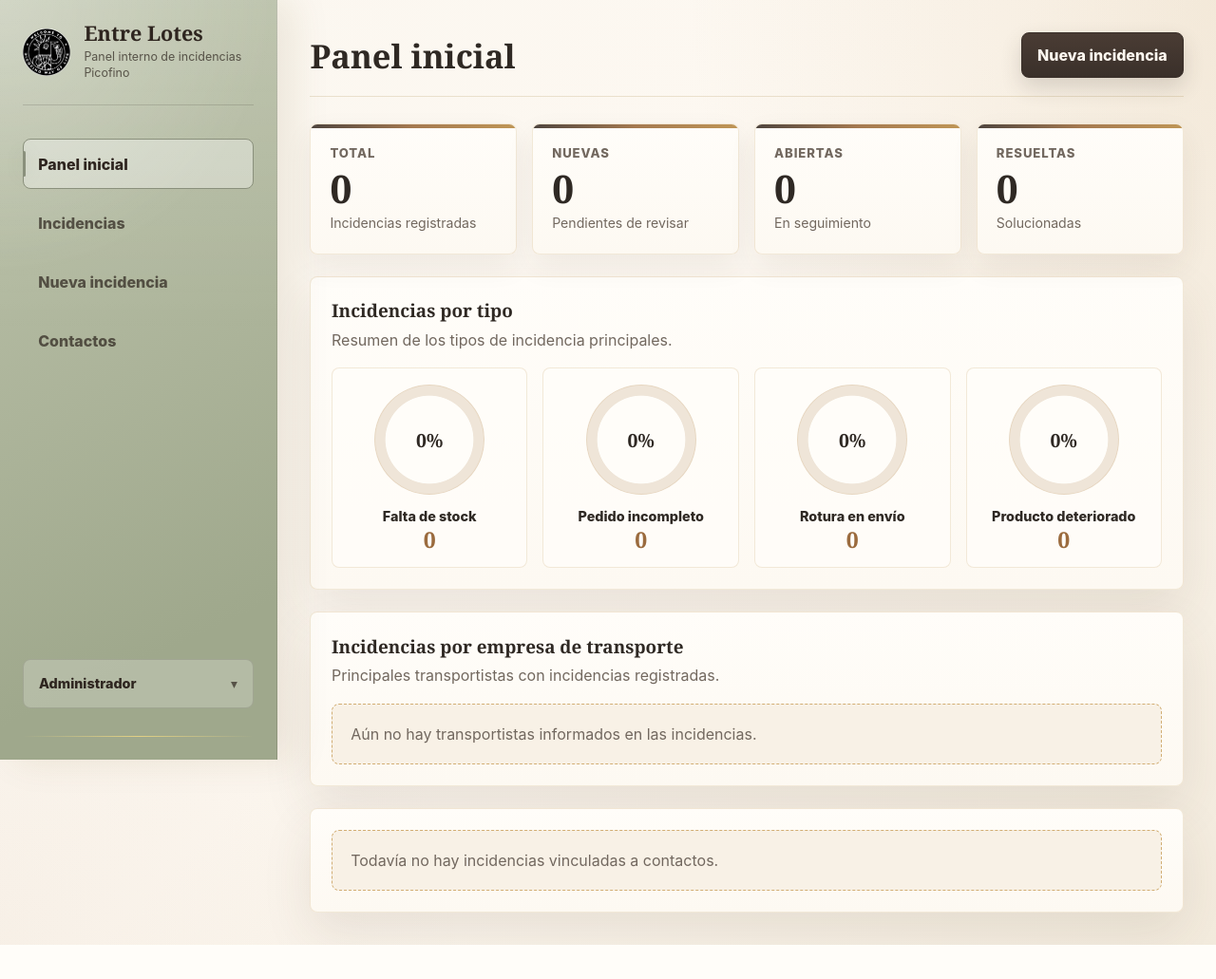
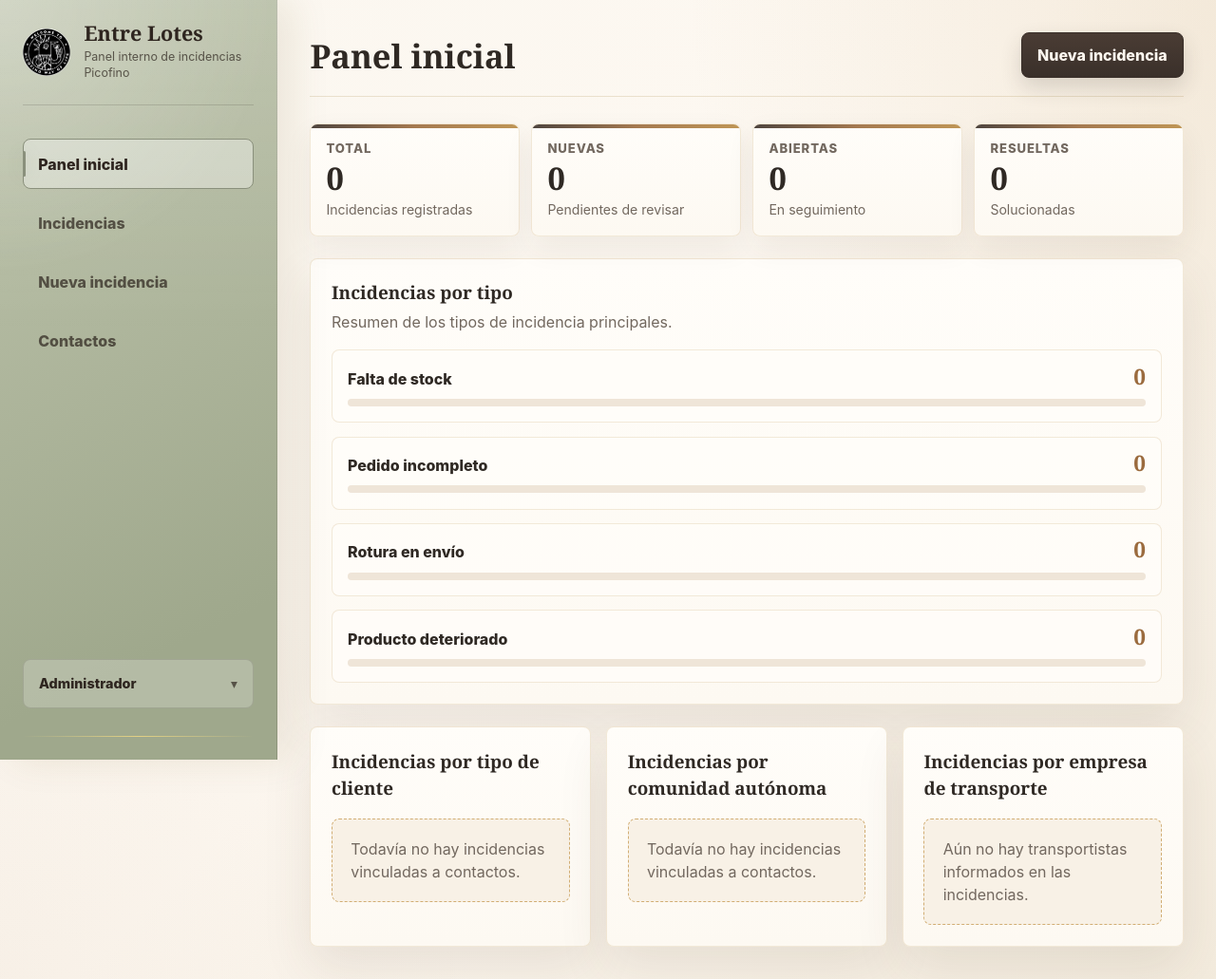
Before and after one commit to celiaefe/el_desaguisado, a Flask app: page /dashboard in a window 1280 px wide. Shown: the whole page at 95% size. Before the commit the page ends 995 px from the top, so only its background shows below. Run offline with Flask 3, Linux system fonts and the light colour scheme; a user stored in the database is signed in.

Commit message:
Reorganizar dashboard con barras por tipo y donuts ejecutivos

```diff
--- a/app.py
+++ b/app.py
@@ -1153,6 +1153,57 @@ def create_app() -> Flask:
     @app.get("/dashboard")
     @login_required
     def dashboard():
+        donut_palette = [
+            "#9B6B3E",
+            "#B88A44",
+            "#6E7D55",
+            "#8A4A3C",
+            "#7F6A56",
+            "#9C8B73",
+            "#B7A382",
+        ]
+
+        def build_donut_series(raw_items, limit=None, other_label=None):
+            items = list(raw_items)
+            if limit and len(items) > limit:
+                kept = items[:limit]
+                other_total = sum(total for _name, total in items[limit:])
+                if other_total:
+                    kept.append((other_label or "Otros", other_total))
+                items = kept
+
+            total = sum(total for _name, total in items)
+            if not total:
+                return {"series": [], "total": 0, "background": ""}
+
+            start = 0
+            segments = []
+            for index, (name, count) in enumerate(items):
+                pct = round((count / total) * 100, 1)
+                color = donut_palette[index % len(donut_palette)]
+                end = start + ((count / total) * 100)
+                segments.append(
+                    {
+                        "nombre": name,
+                        "total": count,
+                        "porcentaje": pct,
+                        "color": color,
+                        "start": start,
+                        "end": end,
+                    }
+                )
+                start = end
+
+            gradient_parts = [
+                f"{segment['color']} {segment['start']:.3f}% {segment['end']:.3f}%"
+                for segment in segments
+            ]
+            return {
+                "series": segments,
+                "total": total,
+                "background": f"conic-gradient({', '.join(gradient_parts)})",
+            }
+
         total = Incidencia.query.count()
         nuevas = Incidencia.query.filter_by(estado="Nueva").count()
         abiertas = Incidencia.query.filter(
@@ -1173,32 +1224,22 @@ def create_app() -> Flask:
                 {
                     "nombre": tipo,
                     "total": count,
-                    "porcentaje": round((count / total_tipos_dashboard) * 100)
+                    "porcentaje_total": round((count / total_tipos_dashboard) * 100, 1)
                     if total_tipos_dashboard
+                    else 0,
+                    "porcentaje_barra": round((count / max(conteos_por_tipo.values(), default=1)) * 100)
+                    if conteos_por_tipo
                     else 0,
                 }
             )
-        conteos_transportista = dict(
+        conteos_transportista = (
             db.session.query(Incidencia.transportista, db.func.count(Incidencia.id))
             .filter(Incidencia.transportista.isnot(None))
             .filter(Incidencia.transportista != "")
             .group_by(Incidencia.transportista)
             .order_by(db.func.count(Incidencia.id).desc())
-            .limit(4)
             .all()
         )
-        total_transportistas_dashboard = sum(conteos_transportista.values())
-        incidencias_por_transportista = []
-        for transportista, count in conteos_transportista.items():
-            incidencias_por_transportista.append(
-                {
-                    "nombre": transportista,
-                    "total": count,
-                    "porcentaje": round((count / total_transportistas_dashboard) * 100)
-                    if total_transportistas_dashboard
-                    else 0,
-                }
-            )
         conteos_tipo_cliente = (
             db.session.query(
                 db.func.coalesce(db.func.nullif(Contacto.tipo_cliente, ""), "Sin tipo"),
@@ -1209,21 +1250,6 @@ def create_app() -> Flask:
             .order_by(db.func.count(Incidencia.id).desc())
             .all()
         )
-        total_tipo_cliente = sum(total for _nombre, total in conteos_tipo_cliente)
-        max_tipo_cliente = max((total for _nombre, total in conteos_tipo_cliente), default=0)
-        incidencias_por_tipo_cliente = [
-            {
-                "nombre": nombre,
-                "total": total,
-                "porcentaje_total": round((total / total_tipo_cliente) * 100)
-                if total_tipo_cliente
-                else 0,
-                "porcentaje_barra": round((total / max_tipo_cliente) * 100)
-                if max_tipo_cliente
-                else 0,
-            }
-            for nombre, total in conteos_tipo_cliente
-        ]
         conteos_comunidad = (
             db.session.query(
                 db.func.coalesce(
@@ -1240,24 +1266,19 @@ def create_app() -> Flask:
                 )
             )
             .order_by(db.func.count(Incidencia.id).desc())
-            .limit(8)
             .all()
         )
-        total_comunidad = sum(total for _nombre, total in conteos_comunidad)
-        max_comunidad = max((total for _nombre, total in conteos_comunidad), default=0)
-        incidencias_por_comunidad = [
-            {
-                "nombre": nombre,
-                "total": total,
-                "porcentaje_total": round((total / total_comunidad) * 100)
-                if total_comunidad
-                else 0,
-                "porcentaje_barra": round((total / max_comunidad) * 100)
-                if max_comunidad
-                else 0,
-            }
-            for nombre, total in conteos_comunidad
-        ]
+        incidencias_por_tipo_cliente = build_donut_series(conteos_tipo_cliente)
+        incidencias_por_comunidad = build_donut_series(
+            conteos_comunidad,
+            limit=6,
+            other_label="Otras",
+        )
+        incidencias_por_transportista = build_donut_series(
+            conteos_transportista,
+            limit=6,
+            other_label="Otros",
+        )
 
         return render_template(
             "dashboard.html",
--- a/static/style.css
+++ b/static/style.css
@@ -476,6 +476,10 @@ a {
   grid-template-columns: repeat(4, minmax(0, 1fr));
 }
 
+.summary-grid-compact {
+  gap: 0.8rem;
+}
+
 .summary-card,
 .panel {
   border: 1px solid rgba(184, 138, 68, 0.18);
@@ -487,7 +491,7 @@ a {
 .summary-card {
   position: relative;
   overflow: hidden;
-  padding: 1.32rem 1.25rem;
+  padding: 1.05rem 1rem;
 }
 
 .summary-card::before {
@@ -520,10 +524,10 @@ a {
 
 .summary-card strong {
   display: block;
-  margin: 0.42rem 0 0.35rem;
+  margin: 0.34rem 0 0.28rem;
   color: var(--text);
   font-family: Georgia, "Times New Roman", serif;
-  font-size: 2.55rem;
+  font-size: 2.05rem;
   font-weight: 700;
   line-height: 1;
 }
@@ -683,6 +687,68 @@ a {
   font-family: Georgia, "Times New Roman", serif;
   font-size: 1.45rem;
   line-height: 1;
+}
+
+.dashboard-donut-grid {
+  display: grid;
+  gap: 1rem;
+  grid-template-columns: repeat(3, minmax(0, 1fr));
+}
+
+.donut-panel {
+  display: grid;
+  align-content: start;
+}
+
+.donut-wrap {
+  display: grid;
+  gap: 0.9rem;
+}
+
+.donut-compact {
+  width: 132px;
+  aspect-ratio: 1;
+  border-radius: 50%;
+  margin: 0 auto;
+  background: #EFE5D8;
+  box-shadow: inset 0 0 0 14px var(--surface), inset 0 0 0 1px rgba(184, 138, 68, 0.2);
+}
+
+.donut-legend {
+  display: grid;
+  gap: 0.45rem;
+}
+
+.donut-legend-row {
+  display: grid;
+  grid-template-columns: auto minmax(0, 1fr) auto;
+  align-items: center;
+  gap: 0.5rem;
+  padding: 0.4rem 0.45rem;
+  border: 1px solid rgba(184, 138, 68, 0.14);
+  border-radius: 8px;
+  background: rgba(255, 253, 249, 0.72);
+}
+
+.donut-swatch {
+  width: 10px;
+  height: 10px;
+  border-radius: 999px;
+  background: var(--swatch);
+}
+
+.donut-name {
+  color: var(--text);
+  font-size: 0.86rem;
+  font-weight: 800;
+  min-width: 0;
+}
+
+.donut-meta {
+  color: #8A6D48;
+  font-size: 0.82rem;
+  font-weight: 760;
+  white-space: nowrap;
 }
 
 .table-wrap {
@@ -1160,6 +1226,7 @@ tbody tr:last-child td {
 
   .summary-grid,
   .type-chart-grid,
+  .dashboard-donut-grid,
   .filters-form,
   .notes-grid {
     grid-template-columns: repeat(2, minmax(0, 1fr));
@@ -1192,6 +1259,7 @@ tbody tr:last-child td {
   .sidebar-nav,
   .summary-grid,
   .type-chart-grid,
+  .dashboard-donut-grid,
   .filters-form,
   .form-grid,
   .detail-list,
--- a/templates/dashboard.html
+++ b/templates/dashboard.html
@@ -8,7 +8,7 @@
 {% endblock %}
 
 {% block content %}
-  <section class="summary-grid" aria-label="Resumen de incidencias">
+  <section class="summary-grid summary-grid-compact" aria-label="Resumen de incidencias">
     <article class="summary-card">
       <span>Total</span>
       <strong>{{ total }}</strong>
@@ -38,110 +38,92 @@
         <p>Resumen de los tipos de incidencia principales.</p>
       </div>
     </div>
-
-    <div class="type-chart-grid" aria-label="Incidencias por tipo">
-      {% for tipo in incidencias_por_tipo %}
-        <article class="type-chart-card">
-          <div
-            class="type-donut type-donut-{{ loop.index }}"
-            style="--value: {{ tipo.porcentaje }};"
-            aria-label="{{ tipo.nombre }}: {{ tipo.total }} incidencia{% if tipo.total != 1 %}s{% endif %}, {{ tipo.porcentaje }}%"
-          >
-            <span>{{ tipo.porcentaje }}%</span>
+    <div class="type-breakdown" aria-label="Incidencias por tipo">
+      {% for item in incidencias_por_tipo %}
+        <article class="type-breakdown-item">
+          <div class="type-breakdown-row">
+            <span>{{ item.nombre }}</span>
+            <strong>{{ item.total }}</strong>
           </div>
-          <div class="type-chart-copy">
-            <span>{{ tipo.nombre }}</span>
-            <strong>{{ tipo.total }}</strong>
+          <div class="type-breakdown-track" aria-hidden="true">
+            <span style="width: {{ item.porcentaje_barra }}%;"></span>
           </div>
         </article>
       {% endfor %}
     </div>
   </section>
 
-  <section class="panel">
-    <div class="panel-head">
-      <div>
-        <h2>Incidencias por empresa de transporte</h2>
-        <p>Principales transportistas con incidencias registradas.</p>
-      </div>
-    </div>
-
-    {% if incidencias_por_transportista %}
-      <div class="type-chart-grid" aria-label="Incidencias por empresa de transporte">
-        {% for transportista in incidencias_por_transportista %}
-          <article class="type-chart-card">
-            <div
-              class="type-donut type-donut-{{ (loop.index0 % 4) + 1 }}"
-              style="--value: {{ transportista.porcentaje }};"
-              aria-label="{{ transportista.nombre }}: {{ transportista.total }} incidencia{% if transportista.total != 1 %}s{% endif %}, {{ transportista.porcentaje }}%"
-            >
-              <span>{{ transportista.porcentaje }}%</span>
-            </div>
-            <div class="type-chart-copy">
-              <span>{{ transportista.nombre }}</span>
-              <strong>{{ transportista.total }}</strong>
-            </div>
-          </article>
-        {% endfor %}
-      </div>
-    {% else %}
-      <p class="empty-state">Aún no hay transportistas informados en las incidencias.</p>
-    {% endif %}
-  </section>
-
-  {% if incidencias_por_tipo_cliente or incidencias_por_comunidad %}
-    <section class="panel">
+  <section class="dashboard-donut-grid">
+    <article class="panel donut-panel">
       <div class="panel-head">
         <div>
           <h2>Incidencias por tipo de cliente</h2>
         </div>
       </div>
-      <div class="type-chart-grid" aria-label="Incidencias por tipo de cliente">
-        {% for item in incidencias_por_tipo_cliente %}
-          <article class="type-chart-card">
-            <div
-              class="type-donut type-donut-{{ (loop.index0 % 4) + 1 }}"
-              style="--value: {{ item.porcentaje_total }};"
-              aria-label="{{ item.nombre }}: {{ item.total }} incidencia{% if item.total != 1 %}s{% endif %}, {{ item.porcentaje_total }}%"
-            >
-              <span>{{ item.porcentaje_total }}%</span>
+      {% if incidencias_por_tipo_cliente.series %}
+        <div class="donut-wrap">
+          <div class="donut-compact" style="background: {{ incidencias_por_tipo_cliente.background }};" aria-hidden="true"></div>
+          <div class="donut-legend">
+            {% for item in incidencias_por_tipo_cliente.series %}
+              <div class="donut-legend-row">
+                <span class="donut-swatch" style="--swatch: {{ item.color }};"></span>
+                <span class="donut-name">{{ item.nombre }}</span>
+                <span class="donut-meta">{{ item.porcentaje }}% · {{ item.total }}</span>
               </div>
-            <div class="type-chart-copy">
-              <span>{{ item.nombre }}</span>
-              <strong>{{ item.total }}</strong>
-            </div>
-          </article>
             {% endfor %}
           </div>
-    </section>
+        </div>
+      {% else %}
+        <p class="empty-state">Todavía no hay incidencias vinculadas a contactos.</p>
+      {% endif %}
+    </article>
 
-    <section class="panel">
+    <article class="panel donut-panel">
       <div class="panel-head">
         <div>
           <h2>Incidencias por comunidad autónoma</h2>
         </div>
       </div>
-      <div class="type-chart-grid" aria-label="Incidencias por comunidad autónoma">
-        {% for item in incidencias_por_comunidad %}
-          <article class="type-chart-card">
-            <div
-              class="type-donut type-donut-{{ (loop.index0 % 4) + 1 }}"
-              style="--value: {{ item.porcentaje_total }};"
-              aria-label="{{ item.nombre }}: {{ item.total }} incidencia{% if item.total != 1 %}s{% endif %}, {{ item.porcentaje_total }}%"
-            >
-              <span>{{ item.porcentaje_total }}%</span>
+      {% if incidencias_por_comunidad.series %}
+        <div class="donut-wrap">
+          <div class="donut-compact" style="background: {{ incidencias_por_comunidad.background }};" aria-hidden="true"></div>
+          <div class="donut-legend">
+            {% for item in incidencias_por_comunidad.series %}
+              <div class="donut-legend-row">
+                <span class="donut-swatch" style="--swatch: {{ item.color }};"></span>
+                <span class="donut-name">{{ item.nombre }}</span>
+                <span class="donut-meta">{{ item.porcentaje }}% · {{ item.total }}</span>
               </div>
-            <div class="type-chart-copy">
-              <span>{{ item.nombre }}</span>
-              <strong>{{ item.total }}</strong>
-            </div>
-          </article>
             {% endfor %}
           </div>
+        </div>
+      {% else %}
+        <p class="empty-state">Todavía no hay incidencias vinculadas a contactos.</p>
+      {% endif %}
+    </article>
+
+    <article class="panel donut-panel">
+      <div class="panel-head">
+        <div>
+          <h2>Incidencias por empresa de transporte</h2>
+        </div>
+      </div>
+      {% if incidencias_por_transportista.series %}
+        <div class="donut-wrap">
+          <div class="donut-compact" style="background: {{ incidencias_por_transportista.background }};" aria-hidden="true"></div>
+          <div class="donut-legend">
+            {% for item in incidencias_por_transportista.series %}
+              <div class="donut-legend-row">
+                <span class="donut-swatch" style="--swatch: {{ item.color }};"></span>
+                <span class="donut-name">{{ item.nombre }}</span>
+                <span class="donut-meta">{{ item.porcentaje }}% · {{ item.total }}</span>
+              </div>
+            {% endfor %}
+          </div>
+        </div>
+      {% else %}
+        <p class="empty-state">Aún no hay transportistas informados en las incidencias.</p>
+      {% endif %}
+    </article>
   </section>
-  {% else %}
-    <section class="panel">
-      <p class="empty-state">Todavía no hay incidencias vinculadas a contactos.</p>
-    </section>
-  {% endif %}
 {% endblock %}
```
Lines whose indentation alone changed are shown as unchanged.
